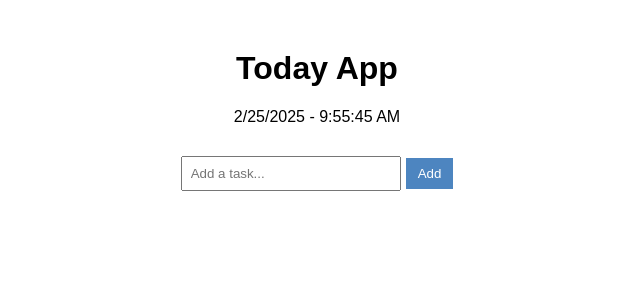
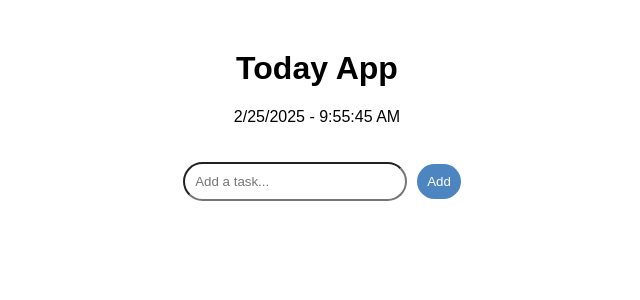
Before and after one commit to neelimaakkiraju/todo-task, a React (Create React App) app: page / in a window 1280 px wide. Shown: the top 300 px of the page, without its empty margins (323-963 px from the left). Built offline with nearby package versions, Linux system fonts and the light colour scheme.

Commit message:
updated css

```diff
--- a/src/App.css
+++ b/src/App.css
@@ -7,6 +7,8 @@
 .task-input {
   margin: 20px 0;
   padding:10px;
+  border-radius:20px;
+  margin: 10px;
 }
 
 input {
@@ -21,6 +23,8 @@
   color: white;
   border: none;
   cursor: pointer;
+  border-radius: 20px;
+  padding: 10px;
 }
 
 button:hover {
--- a/src/components/TaskInput.js
+++ b/src/components/TaskInput.js
@@ -16,6 +16,7 @@
         placeholder="Add a task..."
         value={task}
         onChange={(e) => setTask(e.target.value)}
+        className="task-input"
       />
       <button onClick={handleAdd}>Add</button>
     </div>
```
